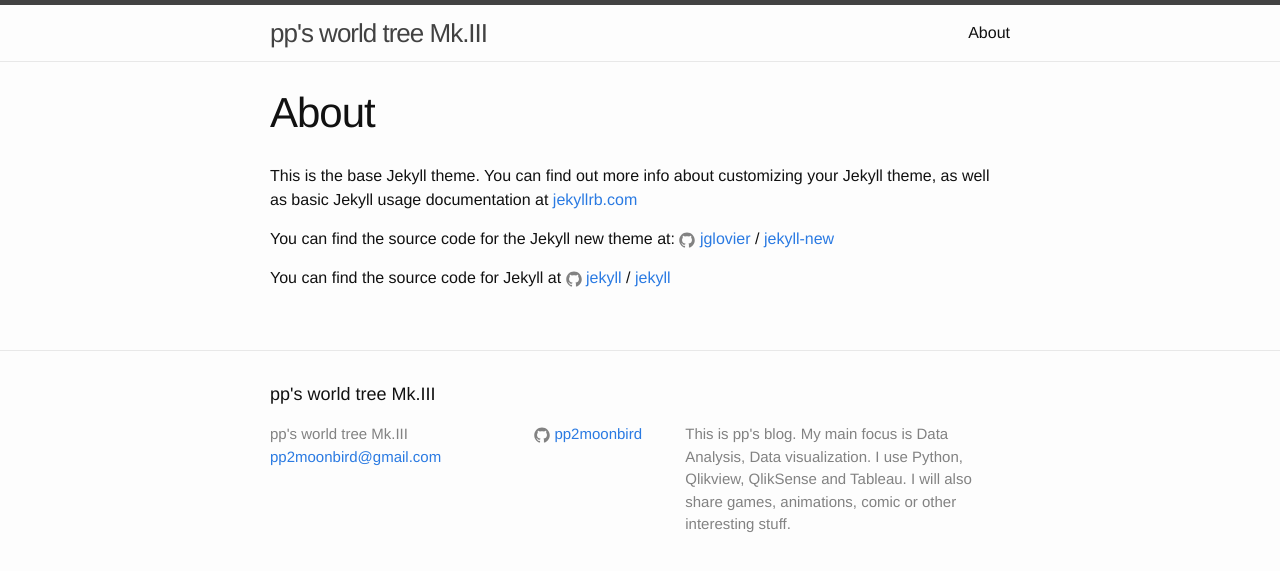
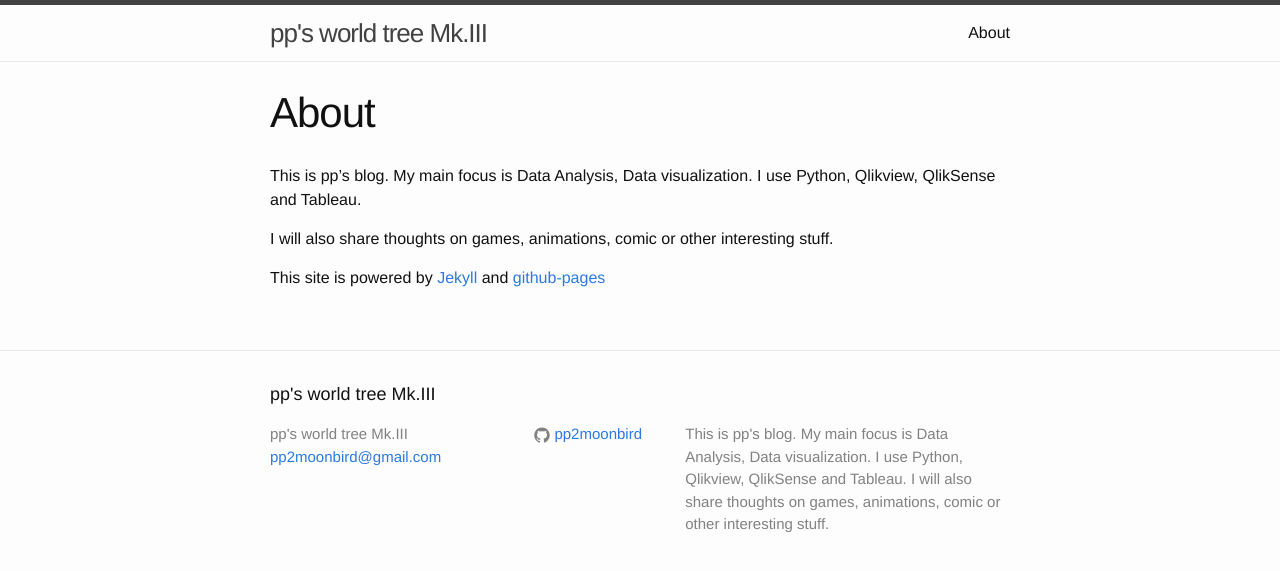
Before and after one commit to pp2moonbird/pp2moonbird.github.io, a Jekyll site: the page built from about.md, in a window 1280 px wide. Shown: the top 571 px of the page. Built offline with Jekyll 4.4.1, drawn with Linux system fonts in a browser that asks for light colours.

Commit message:
update about

```diff
--- a/_config.yml
+++ b/_config.yml
@@ -10,7 +10,7 @@ title: pp's world tree Mk.III
 email: pp2moonbird@gmail.com
 description: > # this means to ignore newlines until "baseurl:"
   This is pp's blog. My main focus is Data Analysis, Data visualization. I use Python, Qlikview, QlikSense and Tableau.
-  I will also share games, animations, comic or other interesting stuff.
+  I will also share thoughts on games, animations, comic or other interesting stuff.
 baseurl: "" # the subpath of your site, e.g. /blog
 url: "http://pp2rollingstar.com" # the base hostname & protocol for your site
 github_username:  pp2moonbird
--- a/about.md
+++ b/about.md
@@ -4,12 +4,8 @@ title: About
 permalink: /about/
 ---
 
-This is the base Jekyll theme. You can find out more info about customizing your Jekyll theme, as well as basic Jekyll usage documentation at [jekyllrb.com](http://jekyllrb.com/)
+This is pp's blog. My main focus is Data Analysis, Data visualization. I use Python, Qlikview, QlikSense and Tableau.
 
-You can find the source code for the Jekyll new theme at:
-{% include icon-github.html username="jglovier" %} /
-[jekyll-new](https://github.com/jglovier/jekyll-new)
+I will also share thoughts on games, animations, comic or other interesting stuff.
 
-You can find the source code for Jekyll at
-{% include icon-github.html username="jekyll" %} /
-[jekyll](https://github.com/jekyll/jekyll)
+This site is powered by [Jekyll](http://jekyllrb.com/) and [github-pages](https://pages.github.com/)
```
